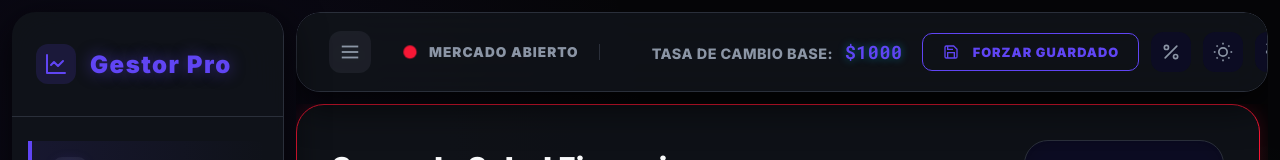
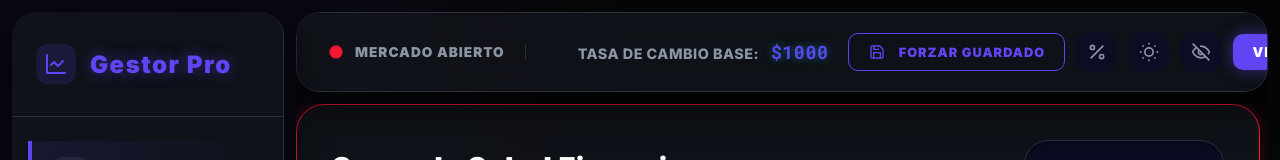
Before and after one commit to matiasmaciel07/GestorPRO, an Electron app: page index.html in a window 1280 px wide. Shown: the top 160 px of the page. Drawn offline with nearby package versions, Linux system fonts and the light colour scheme; no server answers.

Commit message:
OPTIMIZAR 14

```diff
--- a/index.html
+++ b/index.html
@@ -161,7 +161,6 @@
         <main class="main-content" style="border-radius: 24px; background: transparent;">
             <header class="topbar" style="margin-bottom: 12px; border-radius: 24px; box-shadow: var(--shadow-card); border: 1px solid var(--border-color); gap: 20px; overflow-x: auto;">
                 <div class="is-visible-flex" style="align-items:center; gap: var(--spacing-lg); white-space: nowrap;">
-                    <button class="btn--icon" id="btn-sidebar-toggle" style="padding: 10px; flex-shrink: 0;"><svg width="22" height="22"><use href="#icon-menu"></use></svg></button>
                     <div class="is-visible-flex" style="align-items:center; gap:12px; margin-right: 20px; border-right: 1px solid var(--border-color); padding-right: 20px; flex-shrink: 0;">
                         <div id="market-dot" class="market-dot market-dot--closed" style="width: 14px; height: 14px;"></div>
                         <span id="market-text" style="font-size:0.85rem; color:var(--text-muted); font-weight:900; text-transform: uppercase; letter-spacing: 1px;">Mercado Cerrado</span>
```
